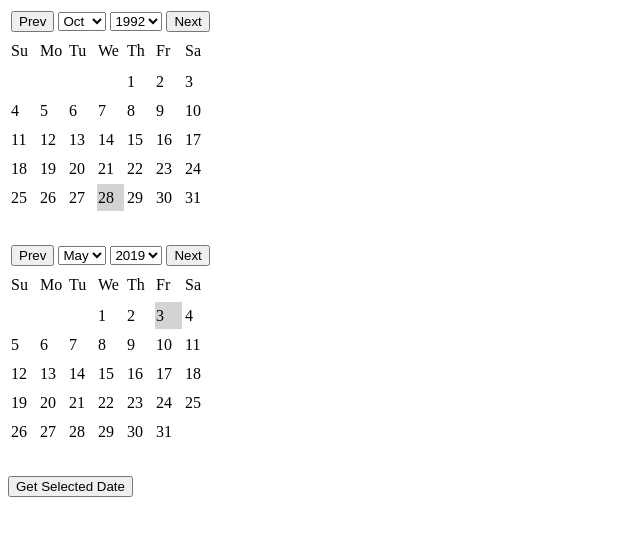
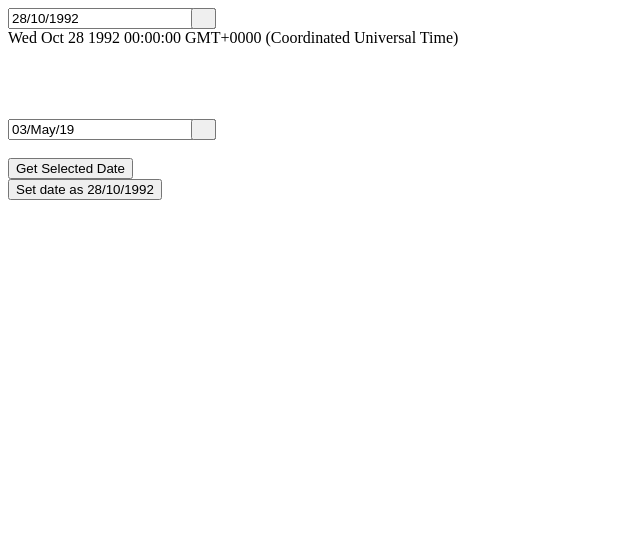
Before and after one commit to NilavPatel/np-date-picker, an Angular app: page / in a window 1280 px wide. Shown: the top 536 px of the page, without its empty margins (0-640 px from the left). Built offline with nearby package versions, Linux system fonts and the light colour scheme.

Commit message:
add apis and design

```diff
--- a/src/app/app.component.html
+++ b/src/app/app.component.html
@@ -1,6 +1,18 @@
-<app-np-date-picker [selectedDate]="birthDate"></app-np-date-picker>
+<app-np-date-picker [(selectedDate)]="birthDate"></app-np-date-picker>
 
-<app-np-date-picker #datepicker></app-np-date-picker>
+{{birthDate}}
+
+<br>
+<br>
+<br>
+<br>
+<br>
+
+<app-np-date-picker #datepicker format="dd/MMM/yy"></app-np-date-picker>
+
+<br>
 
 <button (click)="getSelectedDate()">Get Selected Date</button>
-<div>{{selectedDate | date :'dd/MM/yyyy'}}</div>
+<div>{{selectedDate | date :'dd/MMM/yy'}}</div>
+
+<button (click)="setSelectedDate()">Set date as 28/10/1992</button>
--- a/src/app/app.component.ts
+++ b/src/app/app.component.ts
@@ -11,11 +11,15 @@ export class AppComponent {
 
   selectedDate: Date;
 
-  birthDate= new Date(1992, 9, 28);
+  birthDate = new Date(1992, 9, 28);
 
   @ViewChild("datepicker") datepicker: NpDatePickerComponent;
 
   getSelectedDate() {
     this.selectedDate = this.datepicker.getSelectedDate();
   }
+
+  setSelectedDate() {
+    this.datepicker.setSelectedDate(new Date(1992, 9, 28));
+  }
 }
--- a/src/app/np-date-picker/np-date-picker.component.css
+++ b/src/app/np-date-picker/np-date-picker.component.css
@@ -5,8 +5,36 @@
 .tbl-days td {
     height: 25px;
     width: 25px;
+    cursor: pointer;
+    text-align: center;
 }
 
-.selected{
-    background-color:lightgray;
+.selected {
+    background-color: #4CAF50;
 }
+
+.np-datepicker-text {
+    padding-right: 25px;
+}
+
+.np-datepicker-button {
+    margin-left: -25px;
+    width: 25px;
+    display: inline-block;
+}
+
+.np-datepicker {
+    background-color: white;
+    position: absolute;
+    padding: 10px;
+    border: 1px solid #4CAF50;
+}
+
+.np-close-button {
+    float: right;
+    cursor: pointer;
+}
+
+.np-datepicker-icon {
+    display: inline-block;
+}
--- a/src/app/np-date-picker/np-date-picker.component.html
+++ b/src/app/np-date-picker/np-date-picker.component.html
@@ -1,4 +1,8 @@
 <div>
+  <input class="np-datepicker-text" type="text" [ngModel]="_selectedDate | date: _format" (click)="_toggleDatePicker()">
+  <button class="np-datepicker-button" (click)="_toggleDatePicker()"><i
+      [class]="iconClass ? iconClass : 'np-datepicker-icon' "></i></button>
+  <div *ngIf="_isOpen" class="np-datepicker">
     <table>
       <tr>
         <td>
@@ -57,4 +61,6 @@
           <a (click)="_selectDate(day)">{{day}}</a></td>
       </tr>
     </table>
+    <div (click)="_close()" class="np-close-button">X</div>
   </div>
+</div>
--- a/src/app/np-date-picker/np-date-picker.component.ts
+++ b/src/app/np-date-picker/np-date-picker.component.ts
@@ -1,4 +1,4 @@
-import { Component, OnInit, Input } from '@angular/core';
+import { Component, OnInit, Input, SimpleChanges, Output, EventEmitter } from '@angular/core';
 
 @Component({
   selector: 'app-np-date-picker',
@@ -6,6 +6,8 @@ import { Component, OnInit, Input } from '@angular/core';
   styleUrls: ['./np-date-picker.component.css']
 })
 export class NpDatePickerComponent implements OnInit {
+
+  _isOpen = false;
 
   _weekDays: string[] = ["Su", "Mo", "Tu", "We", "Th", "Fr", "Sa"];
 
@@ -15,7 +17,13 @@ export class NpDatePickerComponent implements OnInit {
 
   _days: number[] = [];
 
-  @Input() selectedDate: Date;
+  @Input()  selectedDate: Date;
+
+  @Output() selectedDateChange = new EventEmitter();
+
+  @Input() format: string;
+
+  @Input() iconClass: string;
 
   _selectedDate: Date;
   _selectedDay: number;
@@ -28,10 +36,22 @@ export class NpDatePickerComponent implements OnInit {
   _currentMonth: number;
   _currentYear: number;
 
+  _format = "dd/MM/yyyy";
+
   constructor() {
   }
 
   ngOnInit() {
+    this._refreshDate()
+  }
+
+  ngOnChanges(changes: SimpleChanges) {
+    if (changes.selectedDate != undefined) {
+      this._refreshDate()
+    }
+  }
+
+  _refreshDate() {
     if (this.selectedDate != undefined && this.selectedDate != null) {
       this._selectedDate = this.selectedDate;
     } else {
@@ -51,6 +71,10 @@ export class NpDatePickerComponent implements OnInit {
     for (var i = 1900; i <= 2100; i++) {
       this._years.push(i);
     }
+    if (this.format && this.format.length > 0) {
+      this._format = this.format;
+    }
+    this.selectedDateChange.emit(this._selectedDate);
   }
 
   _calculateDays() {
@@ -101,6 +125,8 @@ export class NpDatePickerComponent implements OnInit {
     this._selectedMonth = this._currentMonth;
     this._selectedYear = this._currentYear;
     this._selectedDate = new Date(this._selectedYear, this._selectedMonth, day);
+    this._isOpen = false;
+    this.selectedDateChange.emit(this._selectedDate);
   }
 
   _selectMonth($event) {
@@ -113,7 +139,20 @@ export class NpDatePickerComponent implements OnInit {
     this._calculateDays();
   }
 
+  _toggleDatePicker() {
+    this._isOpen = !this._isOpen;
+  }
+
+  _close() {
+    this._isOpen = false;
+  }
+
   getSelectedDate() {
     return this._selectedDate;
   }
+
+  setSelectedDate(date: Date) {
+    this.selectedDate = date;
+    this._refreshDate();
+  }
 }
--- a/src/app/np-date-picker/np-date-picker.module.ts
+++ b/src/app/np-date-picker/np-date-picker.module.ts
@@ -1,11 +1,13 @@
 import { NgModule } from '@angular/core';
 import { CommonModule } from '@angular/common';
 import { NpDatePickerComponent } from './np-date-picker.component';
+import { FormsModule } from '@angular/forms';
 
 @NgModule({
   declarations: [NpDatePickerComponent],
   imports: [
-    CommonModule
+    CommonModule,
+    FormsModule
   ],
   exports: [NpDatePickerComponent]
 })
```
Also changed, not shown: src/assets/images/image1.PNG (added), 1 other file (tests, documents, lock files or other folders). Lines whose indentation alone changed are shown as unchanged.
